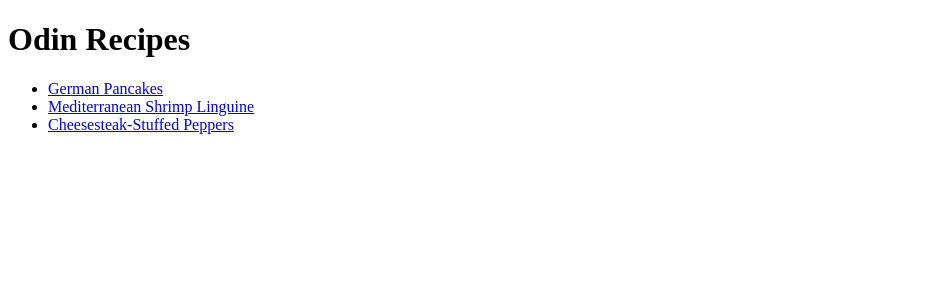
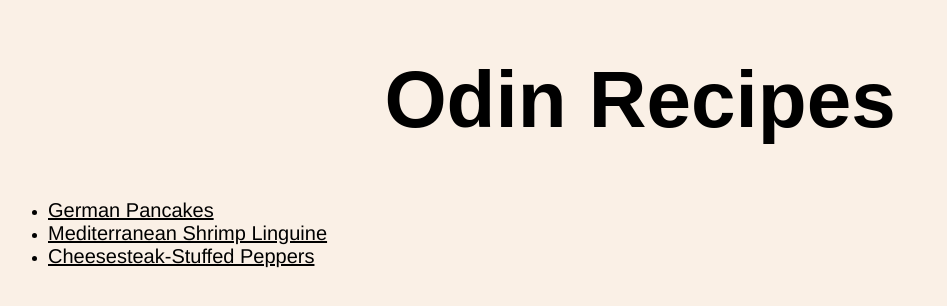
Before and after one commit to Madmanmax4/odin-recipes, a plain HTML site: page index.html in a window 1280 px wide. Shown: the whole page, without its empty margins (0-947 px from the left). Drawn offline with Linux system fonts and the light colour scheme.

Commit message:
Add basic CSS to pages
-Add styles.css
-Add background color to all pages
-Change header font and size
-Change link color and size

[Issue: 5]

```diff
--- a/index.html
+++ b/index.html
@@ -3,7 +3,8 @@
 <html lang="en">
   <head>
     <meta charset="UTF-8">
-    <title>Odin Recipes</title>
+    <title class="title">Odin Recipes</title>
+    <link rel="stylesheet" href="styles.css">
   </head>
 
   <body>
--- /dev/null
+++ b/styles.css
@@ -0,0 +1,15 @@
+* {
+    background-color: linen;
+}
+
+h1 {
+    font-size: 80px;
+    text-align: center;
+    font-family: "Smooch", sans-serif;
+}
+
+a {
+    font-size: 20px;
+    font-family: "Yellowtail", "Helvetica";
+    color: black;
+}
```
Also changed, not shown: recipes/german-pancakes.html (+1 -1 lines), recipes/shrimp-linguine.html (+1 -0 lines), recipes/stuffed-peppers.html (+1 -0 lines).
